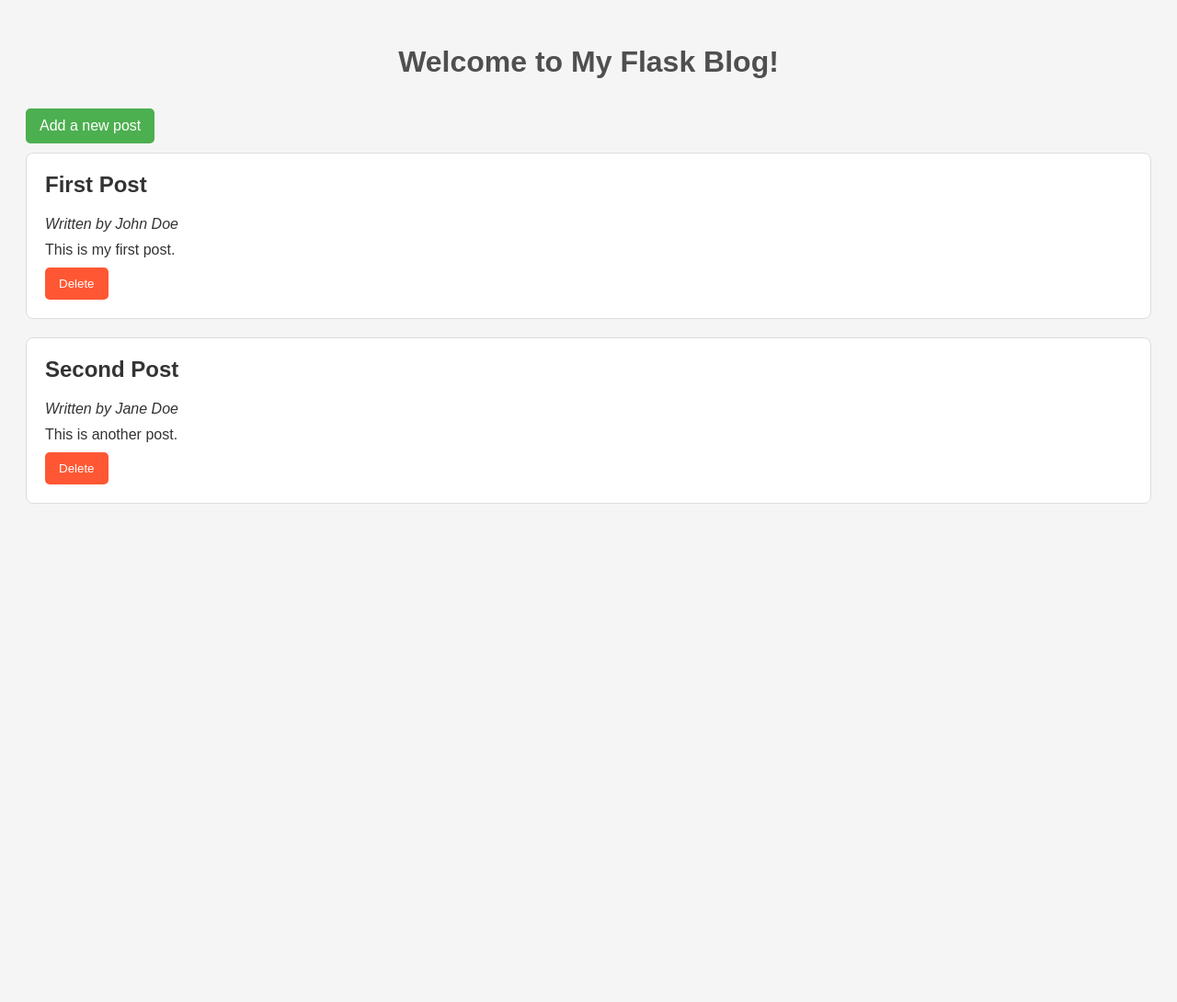
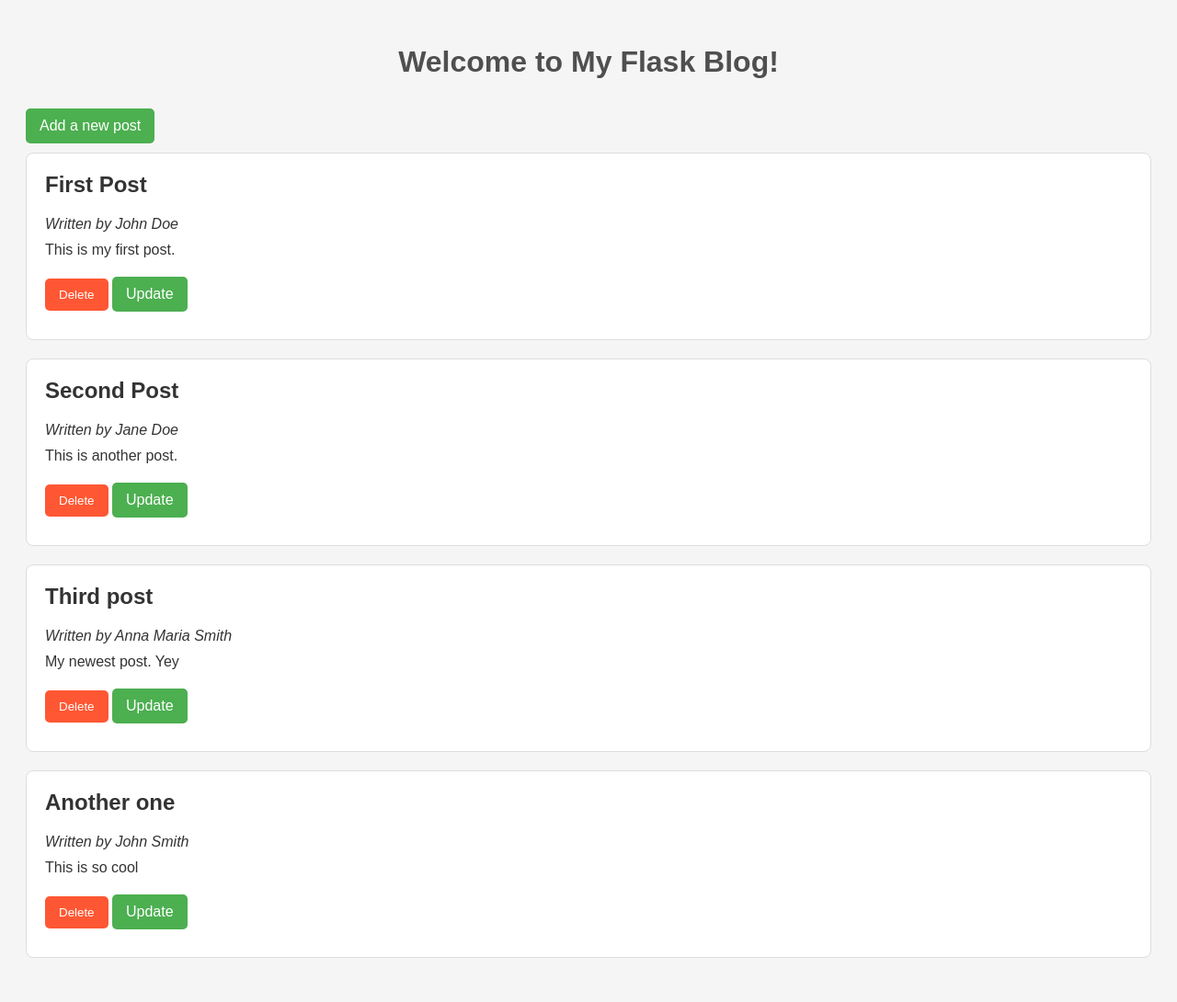
Before and after one commit to niedbalaproject/Masterblog, a Flask app: page / in a window 1280 px wide. Shown: the whole page at 92% size. Before the commit the page ends 548 px from the top, so only its background shows below. Run offline with Flask 3, Linux system fonts and the light colour scheme.

Commit message:
Fixed issues in Flask blog: added update functionality, resolved bugs, improved styling.

```diff
--- a/app.py
+++ b/app.py
@@ -1,54 +1,115 @@
-from flask import Flask, render_template, request, redirect, url_for
+from flask import Flask, render_template, request, redirect
 import json
+import os
 
 app = Flask(__name__)
 
+STORAGE_FILE = "storage.json"
+
 
 def load_posts():
-    with open('storage.json', 'r') as handle:
+    """
+    Load blog posts from the JSON file.
+    :return: list: A list of blog posts (dictionaries) loaded from the JSON file.
+    """
+    if not os.path.exists(STORAGE_FILE):
+        return []
+    with open(STORAGE_FILE, 'r') as handle:
         return json.load(handle)
 
 
 def save_posts(posts):
-    with open('storage.json', 'w') as handle:
+    """
+    Save blog posts to the JSON file.
+    :param: posts (list): The list of blog posts to be saved.
+    """
+    with open(STORAGE_FILE, 'w') as handle:
         json.dump(posts, handle, indent=4)
+
+
+def fetch_post_by_id(post_id):
+    """
+    Fetch a single blog post by its ID.
+    :param post_id: The ID of the blog post to fetch (int).
+    :return: dict or None: The blog post is found, otherwise None.
+    """
+    posts = load_posts()
+    for post in posts:
+        if post['id'] == post_id:
+            return post
+    return None
 
 
 @app.route('/')
 def index():
+    """
+    Display the homepage with a list of all blog posts.
+    :return: str: Rendered HTML for the homepage.
+    """
     blog_posts = load_posts()
     return render_template('index.html', posts=blog_posts)
 
 
 @app.route('/add', methods=['GET', 'POST'])
 def add():
+    """
+    Add a new blog post.
+    The new post is fetched from the form fata, assigned a unique ID, and saved to
+    the JSON file.
+
+    :return: str: Redirects to the homepage after adding the post.
+    """
     if request.method == 'POST':
-        author = request.form.get('author')
-        title = request.form.get('title')
-        content = request.form.get('content')
-
-        blog_posts = load_posts()
-        new_id = max(post['id'] for post in blog_posts) + 1 if blog_posts else 1
+        posts = load_posts()
         new_post = {
-            'id': new_id,  # ensure the ID is unique
-            'author': author,
-            'title': title,
-            'content': content
+            'id': posts[-1]['id'] + 1 if posts else 1,  # Incremental ID based on the current number of posts
+            'author': request.form['author'],
+            'title': request.form['title'],
+            'content': request.form['content']
         }
-        blog_posts.append(new_post)
-        save_posts(blog_posts)
-
-        return redirect(url_for('index'))
-
+        posts.append(new_post)
+        save_posts(posts)
+        return redirect('/')
     return render_template('add.html')
 
 
 @app.route('/delete/<int:post_id>', methods=['POST'])
 def delete(post_id):
+    """
+    Delete a blog post.
+    :param post_id: The ID of the blog post to delete.
+    :return: Redirects to the homepage after deleting the post.
+    """
     blog_posts = load_posts()  # load the current list of posts
     blog_posts = [post for post in blog_posts if post['id'] != post_id]  # remove the post with a matching ID
     save_posts(blog_posts)  # save the updated list back to the file
-    return redirect(url_for('index'))
+    return redirect('/')
+
+
+@app.route('/update/<int:post_id>', methods=['GET', 'POST'])
+def update(post_id):
+    """
+    Handle the updating of a blog post.
+    :param post_id: int: The ID of the blog post to update.
+    :return: str: Rendered HTML for the ypdate page (GET) or redirects to index (POST).
+    """
+    posts = load_posts()
+    post = fetch_post_by_id(post_id)
+    if not post:
+        return "Post not found", 404
+
+    if request.method == 'POST':
+        for post in posts:
+            if post['id'] == post_id:
+                post['title'] = request.form['title']
+                post['author'] = request.form['author']
+                post['content'] = request.form['content']
+                break
+
+        save_posts(posts)
+        return redirect('/')
+
+    return render_template('update.html', post=post)
 
 
 if __name__ == '__main__':
--- a/static/style.css
+++ b/static/style.css
@@ -31,7 +31,7 @@ h1 {
     box-shadow: 0px 4px 6px rgba(0, 0, 0, 0.1);
 }
 
-.add-link {
+.add-link, .update-link {
     display: inline-block;
     margin: 10px 0;
     padding: 10px 15px;
@@ -41,7 +41,7 @@ h1 {
     border-radius: 5px;
 }
 
-.add-link:hover {
+.add-link:hover, .update-link:hover {
     background-color: #45a049;
 }
 
@@ -54,6 +54,6 @@ h1 {
     border-radius: 5px;
 }
 
-.delete-buttom:hover {
-    background-color: #C70039;
+.delete-button:hover {
+    background-color: #C70039; /* FIXED: Corrected typo in CSS class */
 }
--- a/storage.json
+++ b/storage.json
@@ -10,5 +10,17 @@
         "author": "Jane Doe",
         "title": "Second Post",
         "content": "This is another post."
+    },
+    {
+        "id": 3,
+        "author": "Anna Maria Smith",
+        "title": "Third post",
+        "content": "My newest post. Yey"
+    },
+    {
+        "id": 4,
+        "author": "John Smith",
+        "title": "Another one",
+        "content": "This is so cool "
     }
 ]
--- a/templates/index.html
+++ b/templates/index.html
@@ -17,14 +17,16 @@
     <!-- Display all blog posts -->
     {% for post in posts %}
         <div class="post">
-            <h2>{{ post.title }}</h2>
-            <p><em>Written by {{ post.author }}</em></p>
-            <p>{{ post.content }}</p>
+            <h2>{{ post['title'] }}</h2>
+            <p><em>Written by {{ post['author'] }}</em></p>
+            <p>{{ post['content'] }}</p>
 
             <!-- Add a delete button -->
-            <form action="{{ url_for('delete', post_id=post.id) }}" method="POST" style="display:inline;">
+            <form action="{{ url_for('delete', post_id=post['id']) }}" method="POST" style="display:inline;">
                 <button type="submit" class="delete-button">Delete</button>
             </form>
+
+            <a href="{{ url_for('update', post_id=post['id']) }}" class="update-link">Update</a>
         </div>
     {% endfor %}
 </body>
```
Also changed, not shown: templates/update.html (added, +33 -0 lines).
